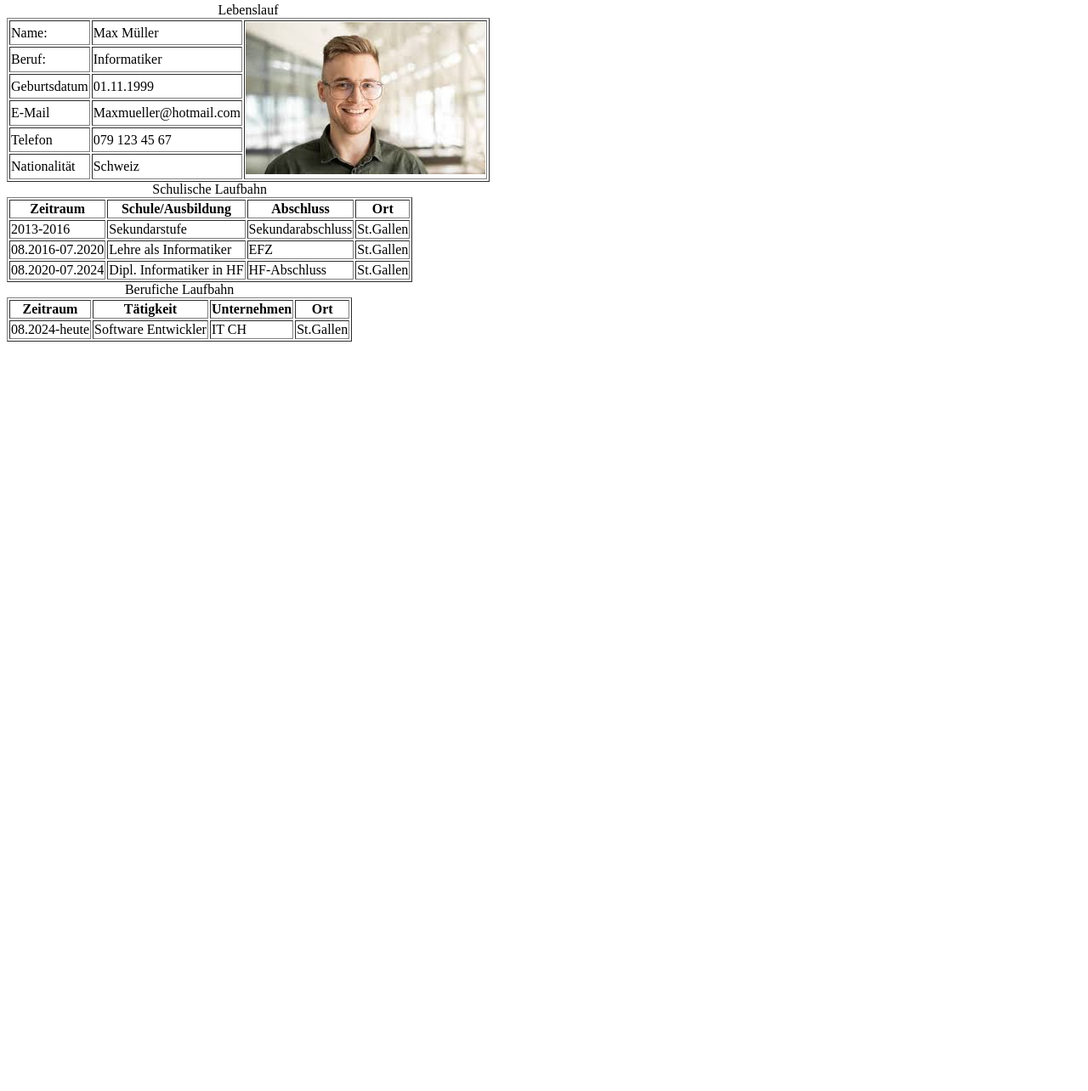
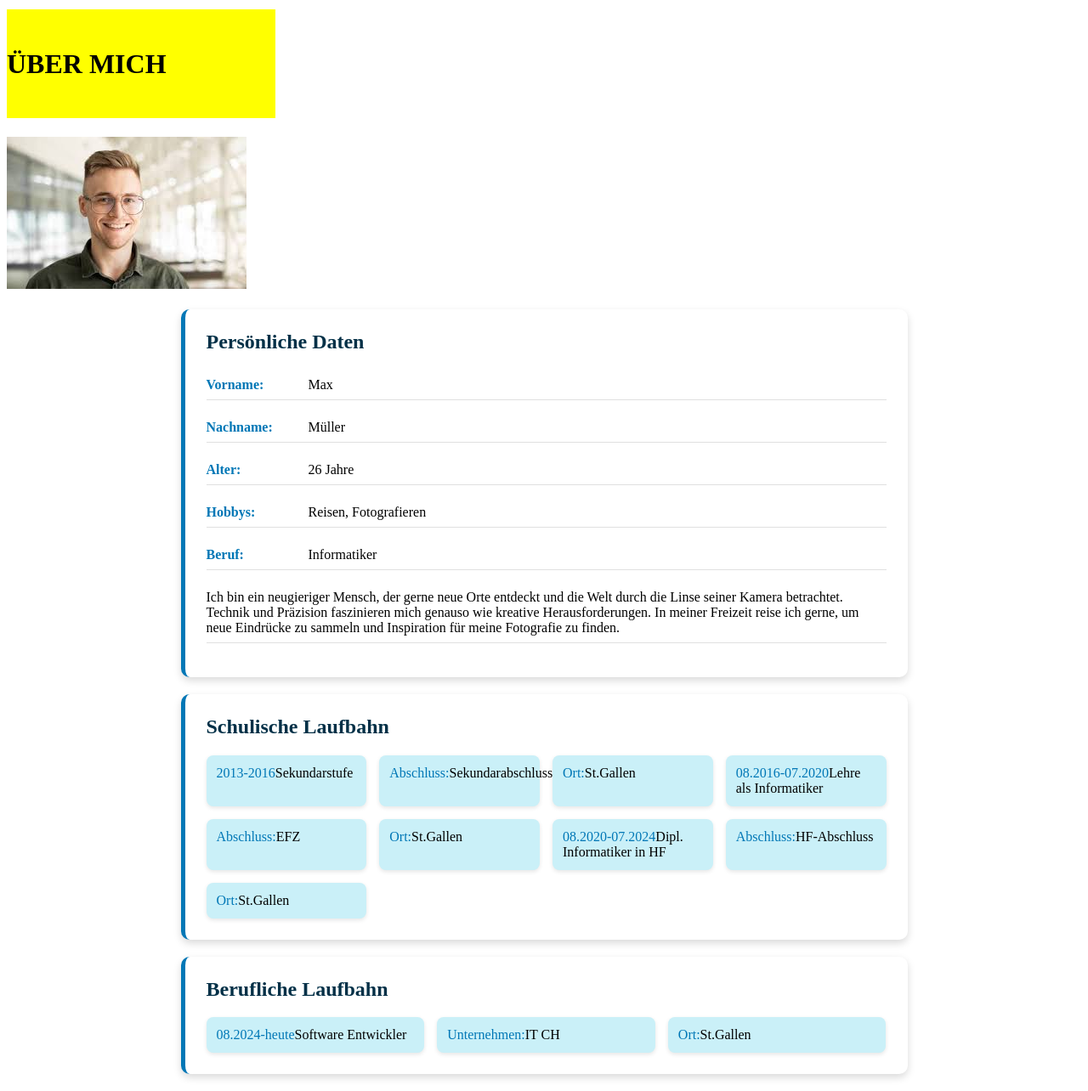
Before and after one commit to Miran34/Testat-1.1, a plain HTML site: page Kapitel 1.1/Testat/übermich.html in a window 1280 px wide. Shown: the part 640-1924 px from the top of the page at 85% size. Before the commit the page ends 1050 px from the top, so only its background shows below. Drawn offline with Linux system fonts and the light colour scheme.

Commit message:
Table wurde entfernt und mit Boxen ersetzt

```diff
--- /dev/null
+++ b/1.4 BoxModelle/index.html
@@ -0,0 +1,29 @@
+<!DOCTYPE html>
+<html lang="de-CH">
+
+<head>
+    <meta charset="UTF-8">
+    <meta name="viewport" content="width=device-width, initial-scale=1.0">
+    <title>CSS Box-Modell</title>
+    <link rel="stylesheet" href="style.css">
+
+</head>
+
+<body>
+    <div>
+        <p>Lorem ipsum dolor sit amet consectetur adipisicing elit. Sunt quidem ad provident distinctio vel voluptatem
+            minima eum natus illum aliquam, voluptates vero modi veniam, quasi soluta nisi a pariatur nam.</p>
+        <p style="box-sizing: border-box;">Lorem ipsum dolor sit amet consectetur adipisicing elit. Optio vero,
+            explicabo rerum delectus cum quasi,
+            similique inventore reiciendis accusantium impedit amet repellendus adipisci praesentium quam, hic
+            temporibus exercitationem quis veritatis!</p>
+    </div>
+    <label>nachname:</label>
+    <input type="nachname">
+    <br>
+    <label>name:</label>
+    <input type="name">
+
+</body>
+
+</html>
--- /dev/null
+++ b/1.4 BoxModelle/style.css
@@ -0,0 +1,26 @@
+div {
+    background-color: green;
+    padding: 5px;
+    min-width: 200px;
+    max-width: 300px;
+}
+
+p {
+    background-color: hsla(61, 87%, 50%, 1);
+    opacity: 0.5;
+    width: 200px;
+    padding: 10px;
+    padding-bottom: 5px;
+    border-top-style: solid;
+    border-top-width: 5px;
+    margin: 10px;
+    height: 100px;
+    overflow: hidden;
+    height: 2em;
+
+}
+
+label {
+    width: 200px;
+    display: block;
+}
--- a/Kapitel 1.1/Testat/CSS/style.css
+++ b/Kapitel 1.1/Testat/CSS/style.css
@@ -11,3 +11,59 @@ header {
 
 
 }
+label {
+    width: 150px;
+    display: inline-block;
+    margin-bottom: 8px;
+}
+
+input {
+    width: 150px;
+    display: inline-block;
+}
+
+.section {
+    background: #ffffff;
+    width: 80%;
+    max-width: 800px;
+    margin: 20px auto;
+    padding: 25px;
+    border-radius: 10px;
+    box-shadow: 0 4px 10px rgba(0, 0, 0, 0.15);
+    border-left: 5px solid #0077b6;
+}
+
+.section h2 {
+    margin-top: 0;
+    color: #023047;
+}
+
+.info-box {
+    margin-bottom: 15px;
+    padding: 8px 0;
+    border-bottom: 1px solid #e0e0e0;
+}
+
+.info-box span.label {
+    font-weight: bold;
+    display: inline-block;
+    width: 120px;
+    color: #0077b6;
+}
+
+.grid {
+    display: grid;
+    grid-template-columns: repeat(auto-fit, minmax(150px, 1fr));
+    gap: 15px;
+}
+
+.grid div {
+    background-color: #caf0f8;
+    padding: 12px;
+    border-radius: 8px;
+    box-shadow: 0 2px 5px rgba(0, 0, 0, 0.1);
+}
+
+.grid div span.label {
+    color: #0077b6;
+}
--- a/Kapitel 1.1/Testat/übermich.html
+++ b/Kapitel 1.1/Testat/übermich.html
@@ -14,6 +14,7 @@
         <a href="index.html">News</a><br>
         <a href="Impressum.html">Impressum</a><br>
         <a href="Feedback.html">Feedback</a>
+
 
     </header>
     <h1>ÜBER MICH</h1>
@@ -120,7 +121,7 @@
 
 </table>-->
 </pre>
-<table>
+<!--<table>
     <table border="1">
         <caption>Lebenslauf</caption>
         <tbody>
@@ -212,7 +213,54 @@
         </tbody>
 
     </table>
-</table>
+</table>-->
+
+<h1>ÜBER MICH</h1>
+<img src="/Bilder/BildMann.jpg" alt="Bild von Max">
+
+
+<div class="section">
+    <h2>Persönliche Daten</h2>
+    <div class="info-box"><span class="label">Vorname:</span><span>Max</span></div>
+    <div class="info-box"><span class="label">Nachname:</span><span>Müller</span></div>
+    <div class="info-box"><span class="label">Alter:</span><span>26 Jahre</span></div>
+    <div class="info-box"><span class="label">Hobbys:</span><span>Reisen, Fotografieren</span></div>
+    <div class="info-box"><span class="label">Beruf:</span><span>Informatiker</span></div>
+    <div class="info-box"><span>Ich bin ein neugieriger Mensch, der gerne neue Orte entdeckt und die Welt durch die
+            Linse seiner Kamera betrachtet. Technik und Präzision faszinieren mich genauso wie kreative
+            Herausforderungen. In meiner Freizeit reise ich gerne, um neue Eindrücke zu sammeln und Inspiration für
+            meine Fotografie zu finden.</span></div>
+</div>
+
+
+<div class="section">
+    <h2>Schulische Laufbahn</h2>
+    <div class="grid">
+        <div><span class="label">2013-2016</span><span>Sekundarstufe</span></div>
+        <div><span class="label">Abschluss:</span><span>Sekundarabschluss</span></div>
+        <div><span class="label">Ort:</span><span>St.Gallen</span></div>
+
+
+        <div><span class="label">08.2016-07.2020</span><span>Lehre als Informatiker</span></div>
+        <div><span class="label">Abschluss:</span><span>EFZ</span></div>
+        <div><span class="label">Ort:</span><span>St.Gallen</span></div>
+
+
+        <div><span class="label">08.2020-07.2024</span><span>Dipl. Informatiker in HF</span></div>
+        <div><span class="label">Abschluss:</span><span>HF-Abschluss</span></div>
+        <div><span class="label">Ort:</span><span>St.Gallen</span></div>
+    </div>
+</div>
+
+
+<div class="section">
+    <h2>Berufliche Laufbahn</h2>
+    <div class="grid">
+        <div><span class="label">08.2024-heute</span><span>Software Entwickler</span></div>
+        <div><span class="label">Unternehmen:</span><span>IT CH</span></div>
+        <div><span class="label">Ort:</span><span>St.Gallen</span></div>
+    </div>
+</div>
 
 
 </body>
```
Also changed, not shown: Kapitel 1.1/Testat/Feedback.html (+7 -9 lines), Kapitel 1.1/Testat/index.html (+1 -0 lines).
